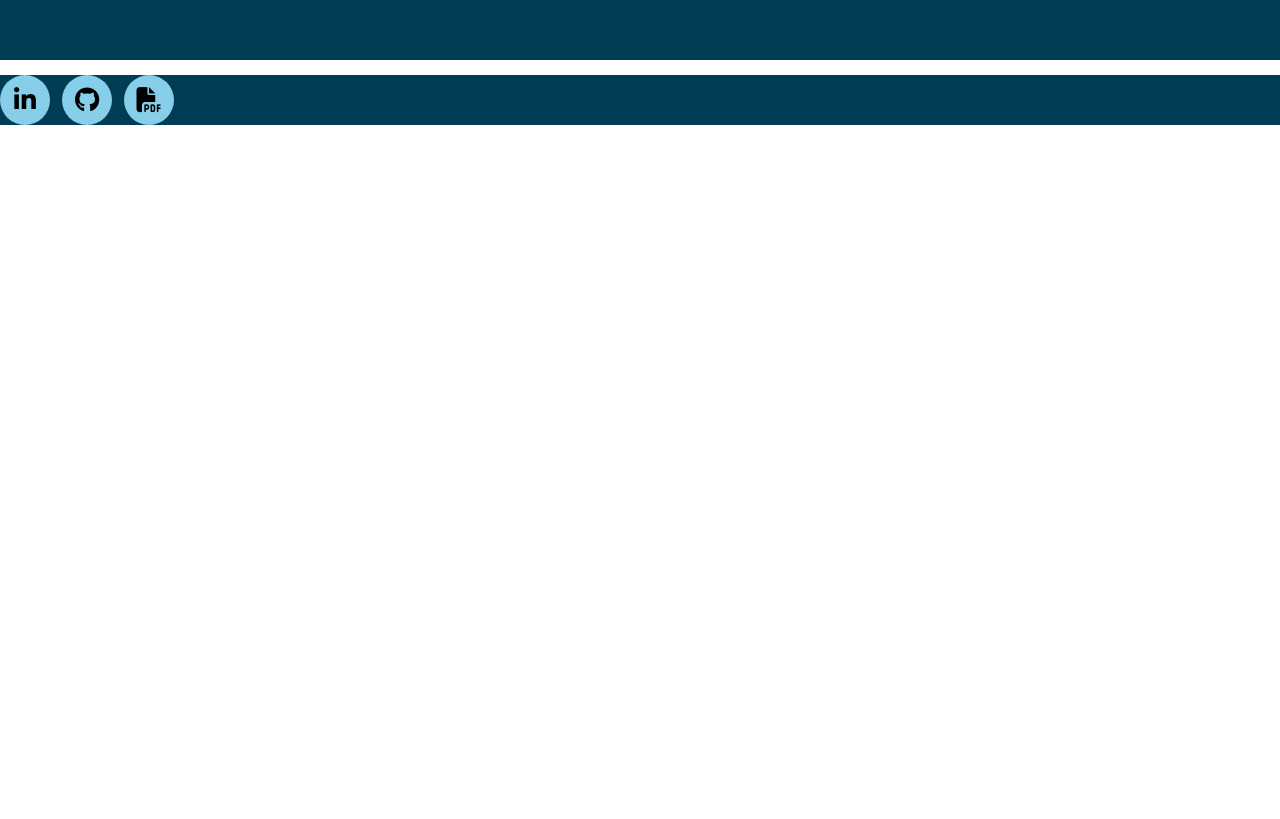
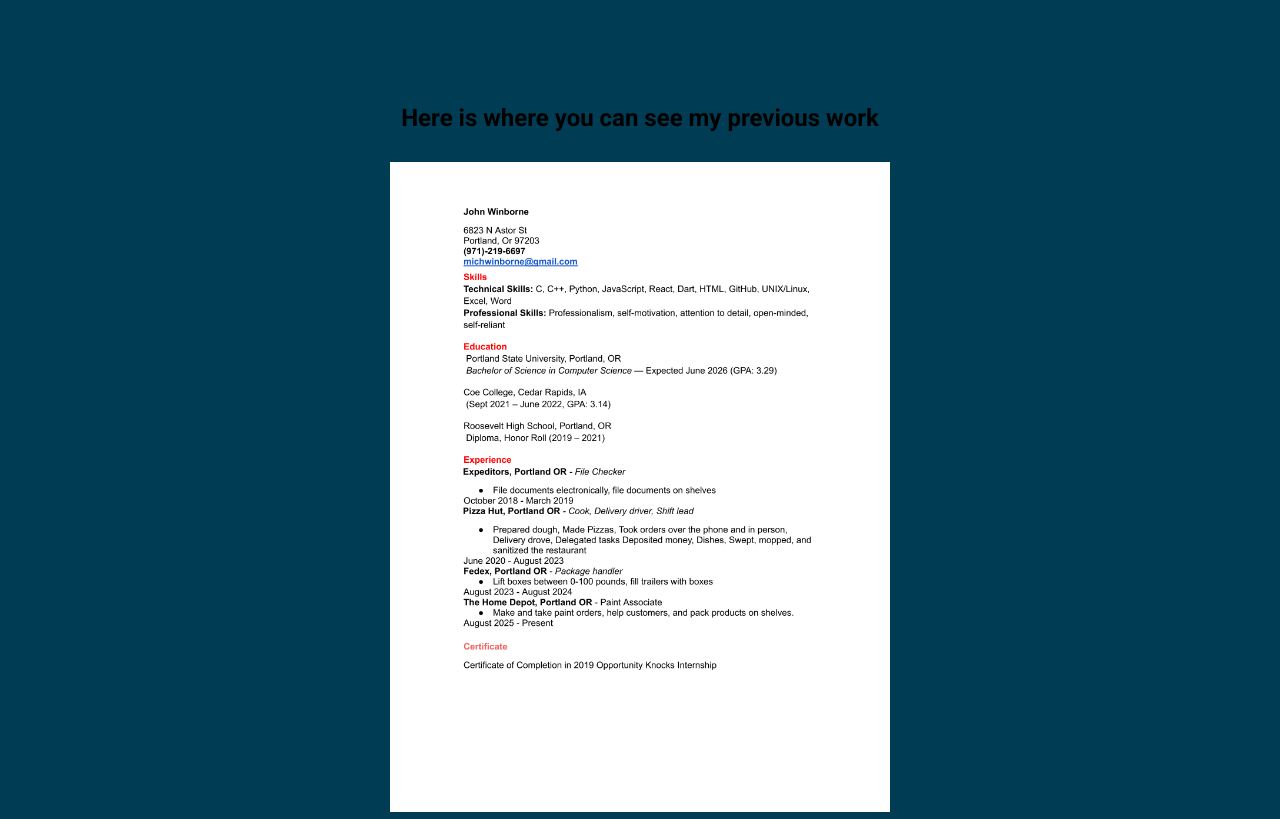
Before and after one commit to JohnWinborne/webdev-Final_Project, a plain HTML site: page index.html in a window 1280 px wide. Shown: the part 818-1637 px from the top of the page. Before the commit the page ends 943 px from the top, so only its background shows below. Drawn offline with Linux system fonts and the light colour scheme.

Commit message:
added previous work and scroll behavior

```diff
--- a/index.html
+++ b/index.html
@@ -47,7 +47,16 @@
         </div>
       </header>
     </section>
-    <section id="previous_work"></section>
+    <section id="previous_work">
+      <h1 class="previous_work-header">
+        Here is where you can see my previous work
+      </h1>
+
+      <figure class="previous_work-fig">
+        <img src="assets/Resume.png" class="resume_img" alt="resume image">
+      </figure>
+
+    </section>
     <section id="projects"></section>
     <section id="contact">
       <div class="social_list">
@@ -66,7 +75,7 @@
               <i class="fa-brands fa-github"></i>
             </a>
             <a
-              href="assets/resume.pdf"
+              href="assets/Resume.png"
               target="_blank"
               class="social_link"
             >
--- a/style.css
+++ b/style.css
@@ -5,6 +5,10 @@
   padding: 0;
   box-sizing: border-box;
   font-family: "Roboto", sans-serif;
+}
+
+html {
+    scroll-behavior: smooth;
 }
 
 li {
@@ -108,6 +112,26 @@ nav {
   font-weight: 700;
 }
 
+/* PREVIOUS WORK */
+
+#previous_work {
+    height: 100vh;
+    display: flex;
+    justify-content: center;
+    align-items: center;
+    flex-direction: column;
+}
+
+.previous_work-header {
+    margin-bottom: 30px;
+}
+
+.resume_img {
+    width: 500px;
+    height: 650px;
+}
+
+
 /* CONTACTS */
 
 #contact {
```
Also changed, not shown: assets/Resume.png (added).
